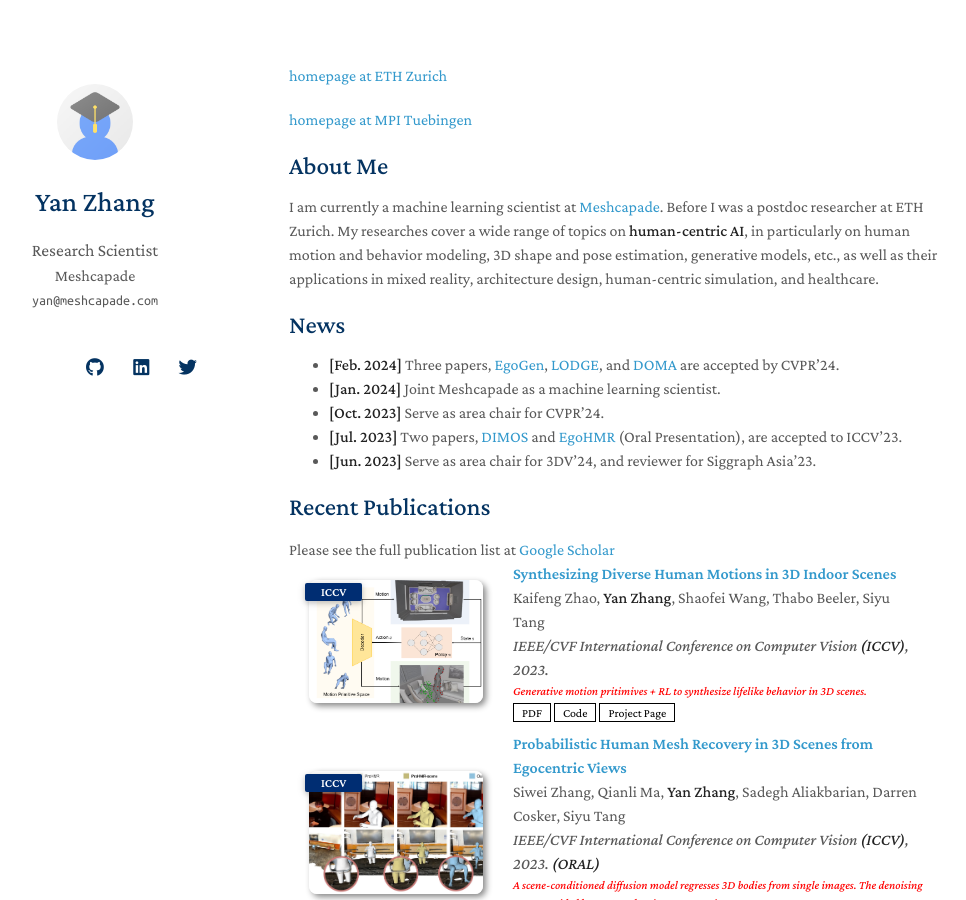
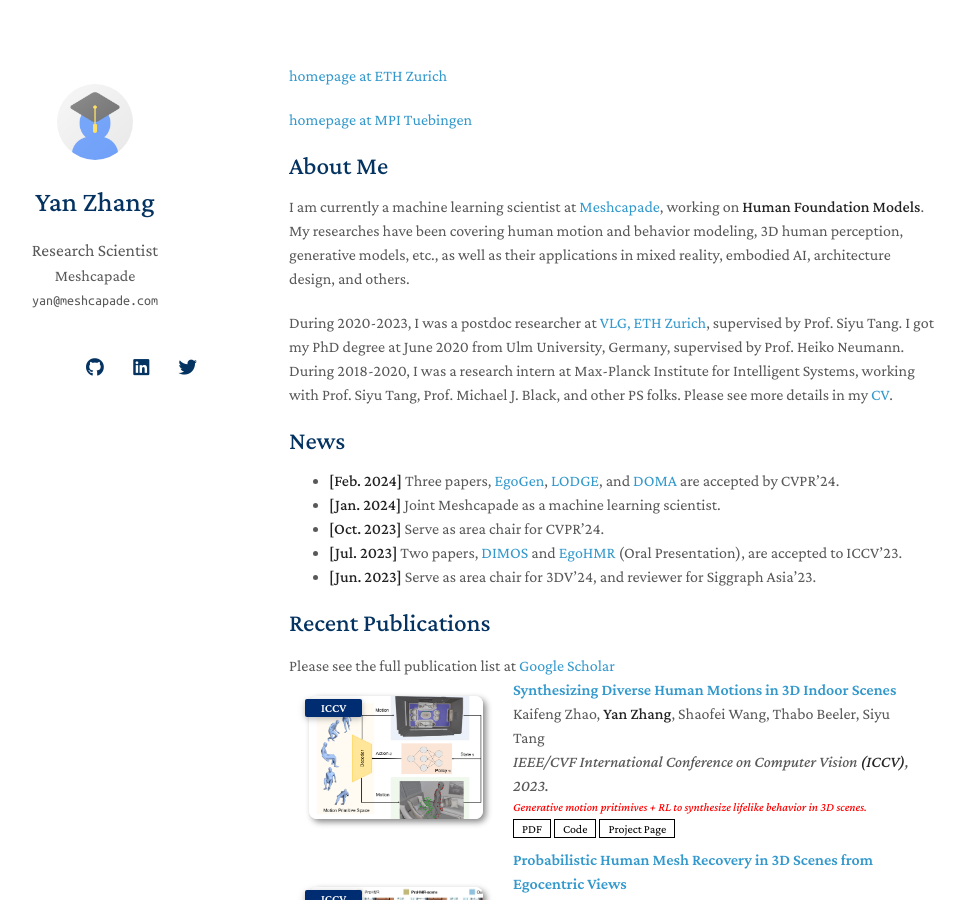
Before and after one commit to yz-cnsdqz/yz-cnsdqz.github.io, a Jekyll site: the page built from index.md, in a window 1280 px wide and 900 px high. Shown: the whole window, without its empty margins (181-1147 px from the left). Built offline with Jekyll 4.4.1, drawn with Linux system fonts in a browser that asks for light colours; nearby versions of some CDN libraries; a style sheet for code colours, icons or effects is not loaded.

Commit message:
update short bio

```diff
--- a/index.md
+++ b/index.md
@@ -9,9 +9,13 @@ layout: homepage
 
 
 ## About Me
-I am currently a machine learning scientist at [Meshcapade](https://meshcapade.com/). Before I was a postdoc researcher at ETH Zurich.
-My researches cover a wide range of topics on **human-centric AI**, in particularly on human motion and behavior modeling, 3D shape and pose estimation, generative models, etc., as well as their applications in mixed reality, architecture design, human-centric simulation, and healthcare.
+I am currently a machine learning scientist at [Meshcapade](https://meshcapade.com/), working on **Human Foundation Models**.
+My researches have been covering human motion and behavior modeling, 3D human perception, generative models, etc., as well as their applications in mixed reality, embodied AI, architecture design, and others.
 
+During 2020-2023, I was a postdoc researcher at [VLG, ETH Zurich](https://vlg.inf.ethz.ch), supervised by Prof. Siyu Tang.
+I got my PhD degree at June 2020 from Ulm University, Germany, supervised by Prof. Heiko Neumann.
+During 2018-2020, I was a research intern at Max-Planck Institute for Intelligent Systems, working with Prof. Siyu Tang, Prof. Michael J. Black, and other PS folks.
+Please see more details in my [CV](assets/files/curriculum_vitae.pdf).
 
 <!-- ## Research Experiences and Interests
 
```
